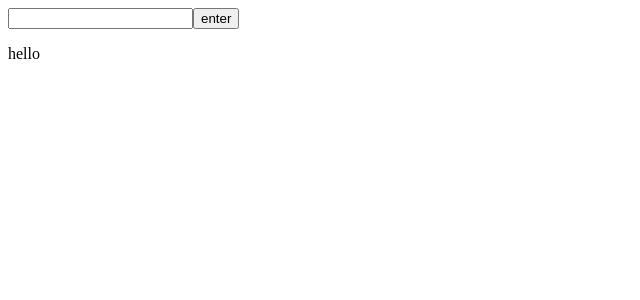
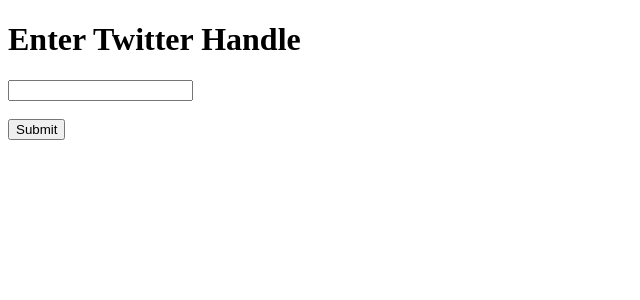
Before and after one commit to CornellDataScience/de-twitter-community-grapher, a Vue app in the folder frontend/: page / in a window 1280 px wide. Shown: the top 300 px of the page, without its empty margins (0-640 px from the left). Built offline with nearby package versions, Linux system fonts and the light colour scheme.

Commit message:
new comp

```diff
--- a/frontend/package.json
+++ b/frontend/package.json
@@ -9,6 +9,7 @@
   },
   "dependencies": {
     "core-js": "^3.6.5",
+    "d3": "^6.6.1",
     "serve": "^11.3.2",
     "vue": "^3.0.0",
     "vuex": "^4.0.0-0"
--- a/frontend/src/App.vue
+++ b/frontend/src/App.vue
@@ -1,35 +1,25 @@
 <template>
   <div>
-  <input v-model="handle">
-  <button v-on:click="send(handle)"> enter </button>
-  <p> {{ user }} </p>
+  <h1>Enter Twitter Handle</h1>
+  <input v-model="handle"> <br> <br>
+  <button v-on:click="this.user=handle"> Submit </button>
+  <Graph v-bind:user="user" />
   </div>
-
-  <p>
-    <span id="output">
-
-    </span>
-  </p>
 </template>
 
 <script lang="ts">
 import { defineComponent } from "vue";
-import HelloWorld from "./components/HelloWorld.vue";
+import Graph from "./components/Graph.vue";
 
 export default defineComponent({
   name: "App",
   components: {
-    HelloWorld
+    Graph
   },
   data() {
     return {
-      user: 'hello'
+      user: ''
     }
-  },
-  methods: {
-    send: function(handle: string) {
-      document.getElementById('output').innerHTML = handle
-    },
-  },
+  }
 });
 </script>
--- a/frontend/src/components/HelloWorld.vue
+++ b/frontend/src/components/Graph.vue
@@ -1,15 +1,16 @@
 <template>
-  <div class="hello">
-    <h1>{{ msg }}</h1>
+  <div>
+    <h1>{{ user }}</h1>
   </div>
 </template>
 
 <script lang="ts">
+
 import { defineComponent } from "vue";
 
 export default defineComponent({
-  name: "HelloWorld",
-  props: [name]
+  name: "Graph",
+  props: ["user"]
 });
 
 </script>
```
Also changed, not shown: 1 other file (tests, documents, lock files or other folders).
